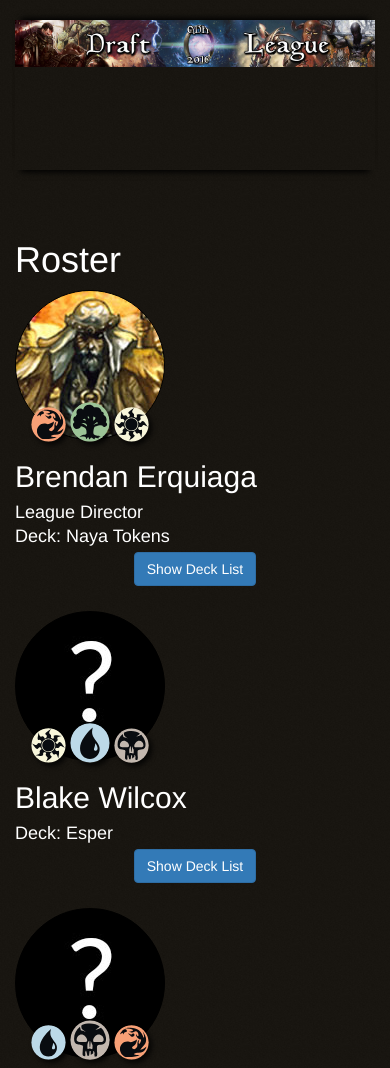
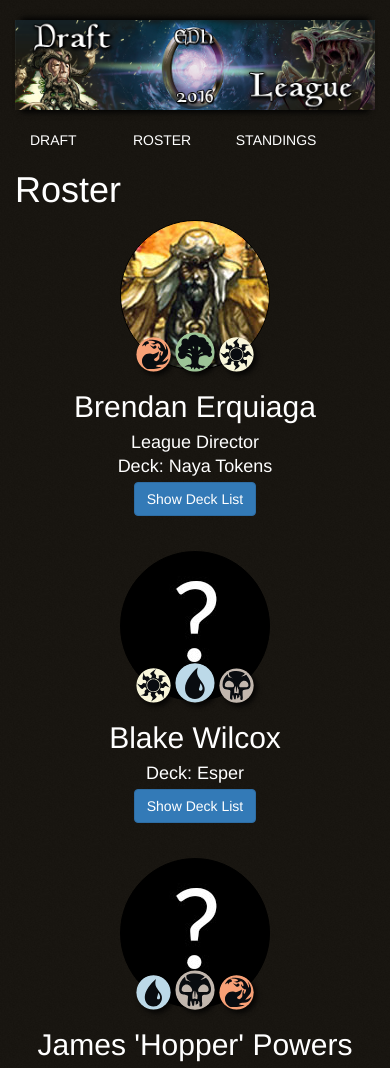
Before and after one commit to andymaul123/draftleague2016, a plain HTML site: page roster.html in a window 390 px wide. Shown: the top 1068 px of the page. Drawn offline with nearby package versions, Linux system fonts and the light colour scheme; no server answers.

Commit message:
Adds mobile styling.

```diff
--- a/css/starter-template.css
+++ b/css/starter-template.css
@@ -9,31 +9,65 @@ h1, h2, h3, h4, p, label {
   padding: 40px 15px;
   text-align: center;
 }
-.banner, .footer {
-	min-height: 150px;
-	max-height: 150px;
-	height: 100%;
+.banner img {
+	height: auto;
 	max-width: 100%;
-	min-width: 1px;
-	width: 100%;
-	background-color: #222;
-}
-.banner {
-	background: url(../img/banner.jpg) no-repeat;
-	background-size: 100%;
 	-webkit-box-shadow: 0 8px 6px -6px #000, 0 -8px 6px -6px #000;
 	-moz-box-shadow: 0 8px 6px -6px #000, 0 -8px 6px -6px #000;
 	box-shadow: 0 8px 6px -6px #000, 0 -8px 6px -6px #000;
 }
+@media(min-width: 1px) {
+	.banner img.desktop {
+		display: none;
+	}
+	.banner img.mobile {
+		display: block;
+	}
+}
+@media(min-width: 801px) {
+	.banner img.desktop {
+		display: block;
+	}
+	.banner img.mobile {
+		display: none;
+	}
+}
+
+@media(min-width: 1px){
 	.navbar {
 		border-radius: 0;
+		border: none;
+		min-height: 40px;
+		margin: 0;
+	}
+	ul.nav {
+		margin: 10px 0 0 0;
+	}
+	ul.nav li {
+		width: 30%;
+		display: inline-block;
+		margin: 0;
+	}
+	ul.nav li a {
+		color: #fff;
+		padding: 10px 0 0 0;
+		font-size: 14px;
+		text-transform: uppercase;
+		width: auto;
+	}
+	ul.nav li a:hover {
+		background-color: transparent;
+	}
+
+}
+@media(min-width: 768px){
+	.navbar {
 		margin-bottom: 0;
-	border: none;
 		margin-top: 10px;
-	min-height: 40px;
 	}
 	ul.nav li {
 		margin-right: 35px;
+		width: auto;
 	}
 	ul.nav li a {
 		color: #fff;
@@ -45,6 +79,7 @@ ul.nav li a:hover {
 		border-bottom: 2px solid #5cb85c;
 		padding-bottom: 3px;
 		background-color: transparent;
+	}
 }
 .radio-btn {
 	display: inline-block;
@@ -86,6 +121,19 @@ ul.nav li a:hover {
 	font-size: 18px;
 	margin-top: 5px;
 	margin-bottom: 5px;
+}
+@media(max-width: 992px) {
+	.roster-block {
+		margin-bottom: 35px;
+	}
+	.roster-block .row {
+		text-align: center;
+	}
+	.circular {
+		text-align: center;
+		margin-left: auto;
+		margin-right: auto;
+	}
 }
 table {
 	color: #fff;
--- a/roster.html
+++ b/roster.html
@@ -24,15 +24,18 @@
     <![endif]-->
   </head>
 
-  <body>
+  <body class="draft">
     <div class="container">
-      <div class="banner"></div>
+      <div class="banner">
+        <img src="img/banner.jpg" class="desktop">
+        <img src="img/banner_mobile.jpg" class="mobile">
+      </div>
       <nav class="navbar">
         <div class="container">
-          <div id="navbar" class="collapse navbar-collapse">
+          <div id="navbar">
             <ul class="nav navbar-nav">
-              <li><a href="index.html">Draft</a></li>
-              <li class="active"><a href="roster.html">Roster</a></li>
+              <li class="active"><a href="index.html">Draft</a></li>
+              <li><a href="roster.html">Roster</a></li>
               <li><a href="standings.html">Standings</a></li>
             </ul>
           </div><!--/.nav-collapse -->
```
Also changed, not shown: index.html (+5 -2 lines), img/banner_mobile.jpg (added). Lines whose indentation alone changed are shown as unchanged.
